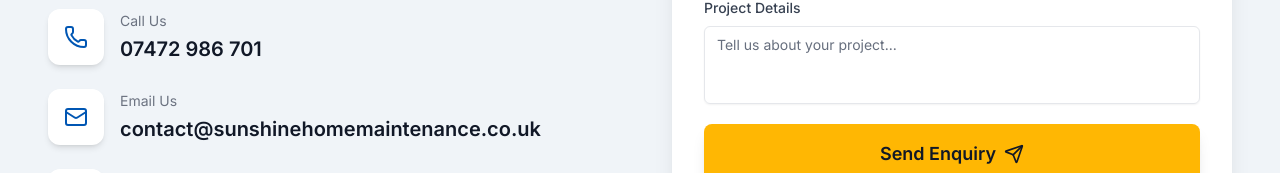
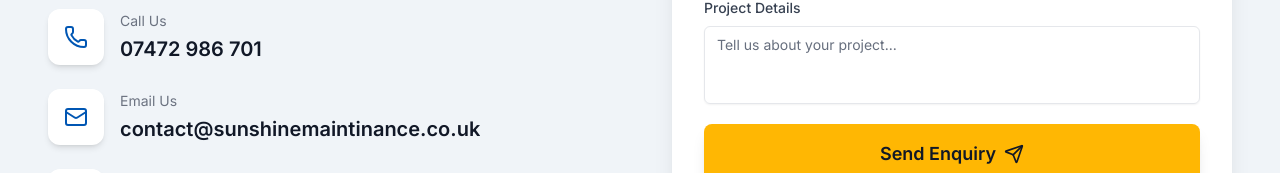
Before and after one commit to Jaspal000/Sunshine-Home, a React (Vite) app: page / in a window 1280 px wide. Shown: the part 6368-6541 px from the top of the page. Built offline with nearby package versions, Linux system fonts and the light colour scheme.

Commit message:
Fix email address typo in Footer component

```diff
--- a/src/sections/Footer.tsx
+++ b/src/sections/Footer.tsx
@@ -113,7 +113,7 @@
                 <div className="min-w-0">
                   <div className="text-xs sm:text-sm text-gray-500 mb-0.5 sm:mb-1">Email Us</div>
                   <div className="text-base sm:text-lg md:text-xl font-semibold text-gray-900 group-hover:text-[#0056b3] transition-colors truncate">
-                    contact@sunshinehomemaintenance.co.uk
+                    contact@sunshinemaintinance.co.uk
                   </div>
                 </div>
               </a>
```
